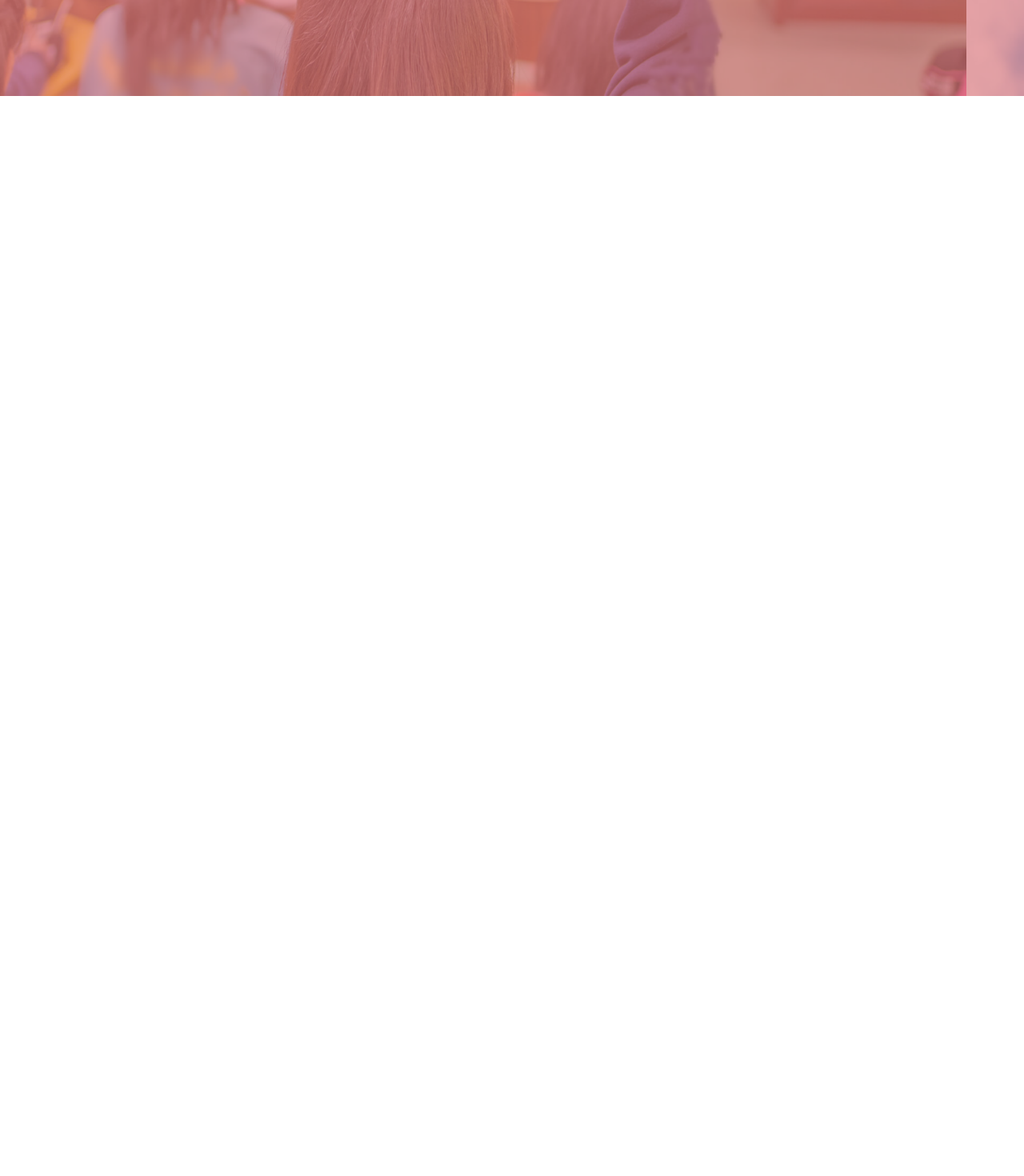
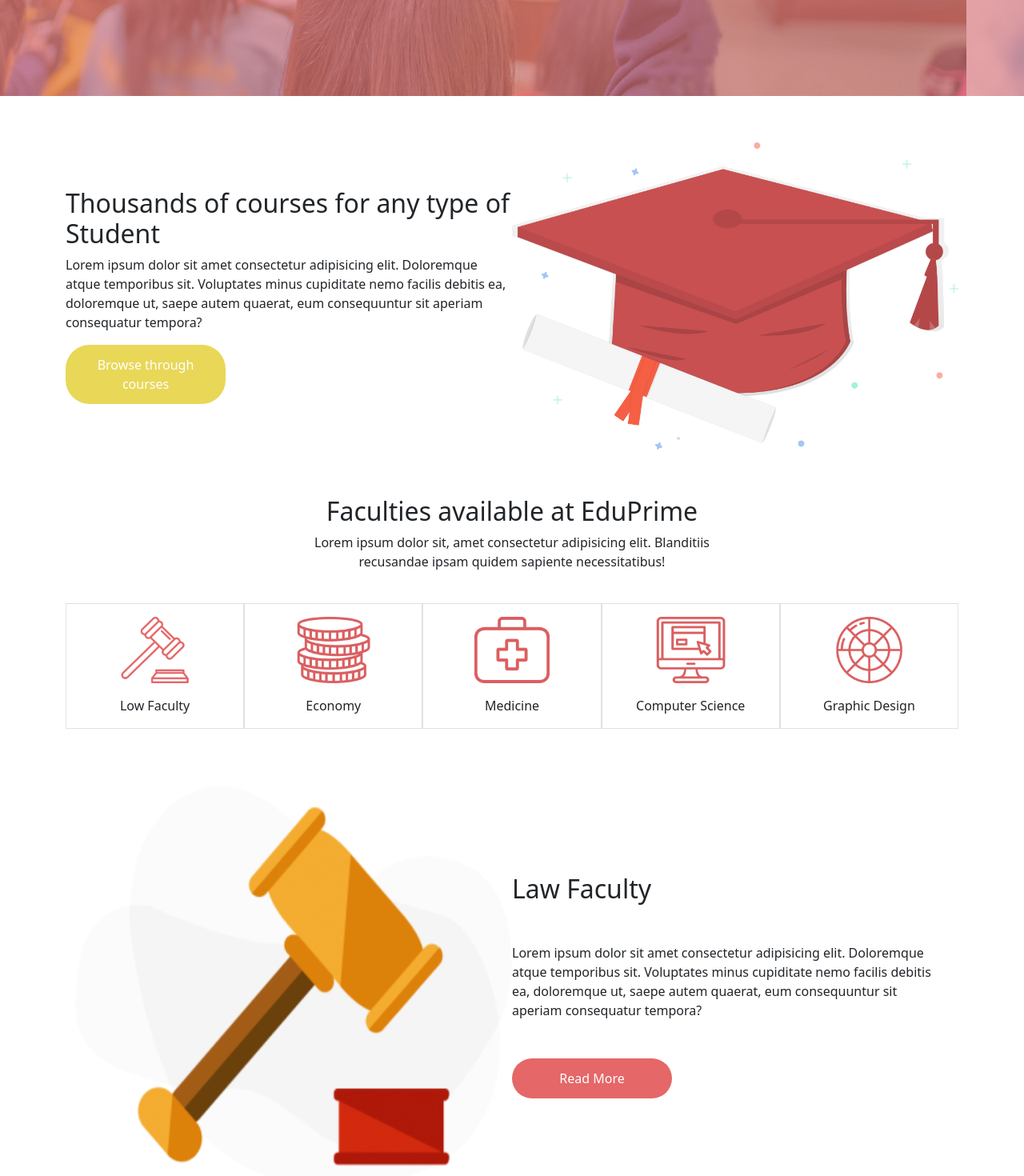
Before and after one commit to MathiasChirivi/proj-html-vuejs, a Vue app: page / in a window 1280 px wide. Shown: the part 700-2170 px from the top of the page at 80% size. Before the commit the page ends 820 px from the top, so only its background shows below. Built offline with nearby package versions, Linux system fonts and the light colour scheme.

Commit message:
section 1

```diff
--- a/src/App.vue
+++ b/src/App.vue
@@ -1,12 +1,15 @@
 <script >
 import AppTitle from './components/AppTitle.vue'
 import AppTitleCarousel from './components/AppTitleCarousel.vue';
-import { headerLink } from './data/store';
+import AppSection0 from './components/AppSection0.vue';
+import AppSection1 from './components/AppSection1.vue';
 
 export default {
   components: {
     AppTitle,
-    AppTitleCarousel
+    AppTitleCarousel,
+    AppSection0,
+    AppSection1,
   },
 }
 </script>
@@ -18,7 +21,8 @@ export default {
     <AppTitleCarousel />
   </header>
   <main>
-
+    <AppSection0 />
+    <AppSection1 />
   </main>
   <footer>
 
--- /dev/null
+++ b/src/components/AppSection0.vue
@@ -0,0 +1,49 @@
+<script >
+export default {
+    name: "AppSection0",
+}
+</script>
+
+<template>
+    <div class="container containerMain d-flex">
+        <div class="left d-flex flex-column justify-content-center">
+            <h2>Thousands of courses for any type of Student</h2>
+            <p>Lorem ipsum dolor sit amet consectetur adipisicing elit. Doloremque atque temporibus sit. Voluptates minus
+                cupiditate nemo facilis debitis ea, doloremque ut, saepe autem quaerat, eum consequuntur sit aperiam
+                consequatur tempora?</p>
+            <button class=" buttonMain text-white">Browse through courses</button>
+        </div>
+        <div class="right d-flex align-items-center ">
+            <img src="../assets/img/Graduation-Illustration.png" alt="">
+        </div>
+    </div>
+</template>
+
+<style scoped>
+.containerMain {
+    height: 500px;
+    margin: 0 auto;
+}
+
+.left {
+    width: calc(100% / 2);
+    height: 500px;
+}
+
+.buttonMain {
+    padding: 13px;
+    border-radius: 30px;
+    border: 0px;
+    background-color: #E9D758;
+    width: 200px;
+}
+
+.right {
+    width: calc(100% / 2);
+    height: 500px;
+}
+
+.right img {
+    width: 100%;
+}
+</style>
--- /dev/null
+++ b/src/components/AppSection1.vue
@@ -0,0 +1,75 @@
+<script >
+import { Main } from '../data/store'
+export default {
+    name: "AppSection1",
+    computed: {
+        imagePath() {
+            return Main.imagePath;
+        }
+    }
+}
+</script>
+
+<template>
+    <div class=" container containerMain d-flex flex-column align-items-center mb-2">
+        <h2 class="mb-2">Faculties available at EduPrime</h2>
+        <p class="text-center textSecondary">Lorem ipsum dolor sit, amet consectetur adipisicing elit. Blanditiis recusandae
+            ipsam quidem sapiente necessitatibus!</p>
+        <ul class="list-unstyled d-flex justify-content-center mt-4 mb-5 ">
+            <li class="p-3 d-flex flex-column align-items-center border" v-for="item in imagePath" :key="item.text">
+                <img class="mb-3" :src="item.imgPath" :alt="item.text">
+                <span class="text-center">{{ item.text }}</span>
+            </li>
+        </ul>
+        <div class="container containerMain d-flex mt-4">
+            <div class="left d-flex justify-content-center">
+                <img src="../assets/img/Gavel-Illustration-e1556884768193.png" alt="">
+            </div>
+            <div class="right d-flex flex-column justify-content-center">
+                <h2 class="mb-5">Law Faculty</h2>
+                <p class="mb-5">Lorem ipsum dolor sit amet consectetur adipisicing elit. Doloremque atque temporibus sit.
+                    Voluptates
+                    minus
+                    cupiditate nemo facilis debitis ea, doloremque ut, saepe autem quaerat, eum consequuntur sit aperiam
+                    consequatur tempora?</p>
+                <button class=" buttonMain text-white">Read More</button>
+            </div>
+        </div>
+    </div>
+</template>
+
+<style scoped>
+.containerMain {
+    margin: 0 auto;
+}
+
+.textSecondary {
+    width: 500px;
+}
+
+li img {
+    width: 50%;
+}
+
+.left {
+    width: calc(100% / 2);
+    height: 500px;
+}
+
+.left img {
+    width: 100%;
+}
+
+.buttonMain {
+    padding: 13px;
+    border-radius: 30px;
+    border: 0px;
+    background-color: #E56768;
+    width: 200px;
+}
+
+.right {
+    width: calc(100% / 2);
+    height: 500px;
+}
+</style>
--- a/src/data/store.js
+++ b/src/data/store.js
@@ -32,3 +32,28 @@ export const headerLink = reactive({
         },
     ]
 })
+
+export const Main = reactive({
+    imagePath: [
+        {
+            imgPath: "../src/assets/img/Gavel-v2.png",
+            text: "Low Faculty",
+        },
+        {
+            imgPath: "../src/assets/img/Coins-tabs-v2.png",
+            text: "Economy",
+        },
+        {
+            imgPath: "../src/assets/img/Medicine-tabs-v2.png",
+            text: "Medicine",
+        },
+        {
+            imgPath: "../src/assets/img/Computer-tabs-v2.png",
+            text: "Computer Science",
+        },
+        {
+            imgPath: "../src/assets/img/Palette-tabs-v2.png",
+            text: "Graphic Design",
+        }
+    ]
+})
```
